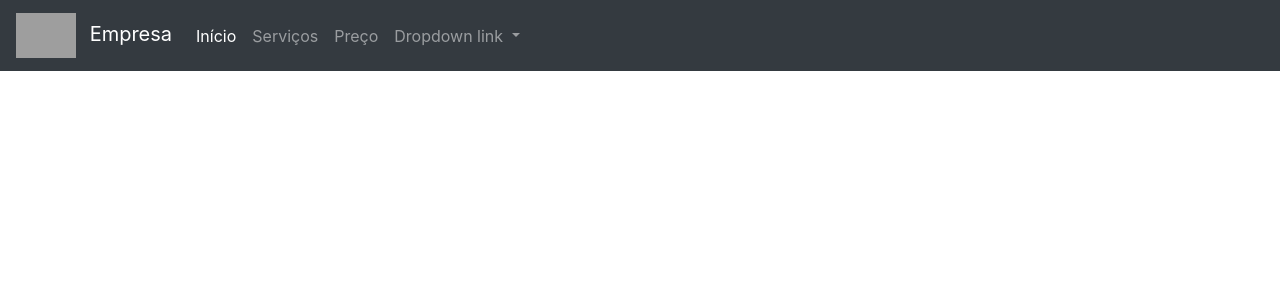
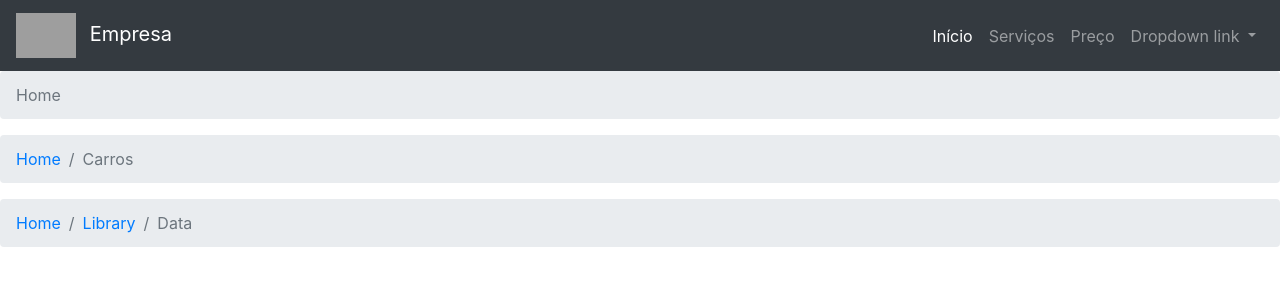
Before and after one commit to marciodosanjos1/praticabootstrap, a plain HTML site: page index.html in a window 1280 px wide. Drawn offline with nearby package versions, Linux system fonts and the light colour scheme; grey boxes are pictures that could not be loaded.

Commit message:
feature: breadcrumb

```diff
--- a/index.html
+++ b/index.html
@@ -24,7 +24,7 @@
               <span class="navbar-toggler-icon"></span>
             </button>
             <div class="collapse navbar-collapse" id="navbarNavDropdown">
-              <ul class="navbar-nav">
+              <ul class="navbar-nav ml-auto">
                 <li class="nav-item active">
                   <a class="nav-link" href="#">Início <span class="sr-only">(atual)</span></a>
                 </li>
@@ -49,7 +49,26 @@
           </nav>
 
     </header>
+    <nav aria-label="breadcrumb">
+        <ol class="breadcrumb">
+          <li class="breadcrumb-item active" aria-current="page">Home</li>
+        </ol>
+      </nav>
 
+      <nav aria-label="breadcrumb">
+        <ol class="breadcrumb">
+          <li class="breadcrumb-item"><a href="#">Home</a></li>
+          <li class="breadcrumb-item active" aria-current="page">Carros</li>
+        </ol>
+      </nav>
+
+      <nav aria-label="breadcrumb">
+        <ol class="breadcrumb">
+          <li class="breadcrumb-item"><a href="#">Home</a></li>
+          <li class="breadcrumb-item"><a href="#">Library</a></li>
+          <li class="breadcrumb-item active" aria-current="page">Data</li>
+        </ol>
+      </nav>
 
     <script src="https://code.jquery.com/jquery-3.5.1.slim.min.js"
         integrity="sha384-DfXdz2htPH0lsSSs5nCTpuj/zy4C+OGpamoFVy38MVBnE+IbbVYUew+OrCXaRkfj"
```
